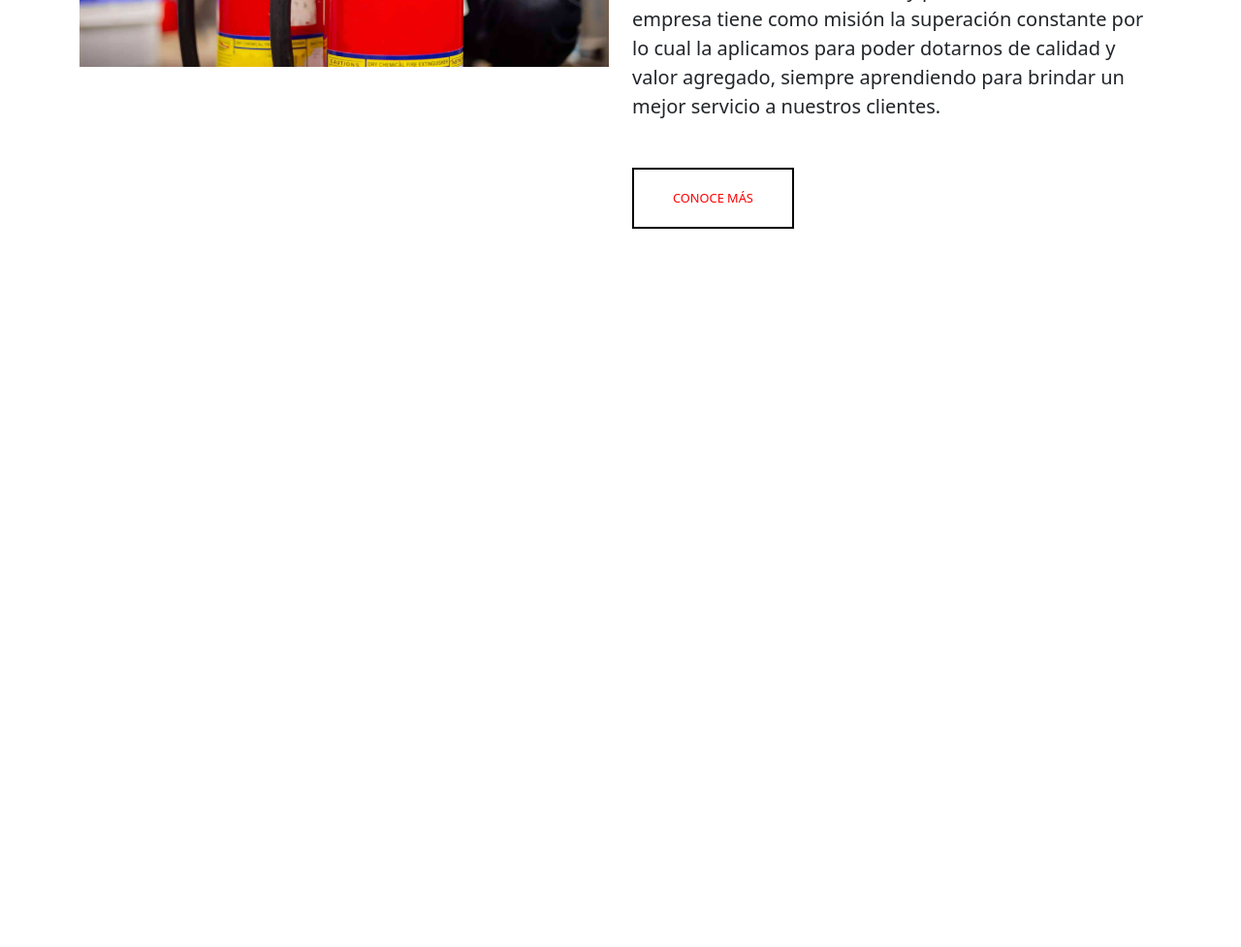
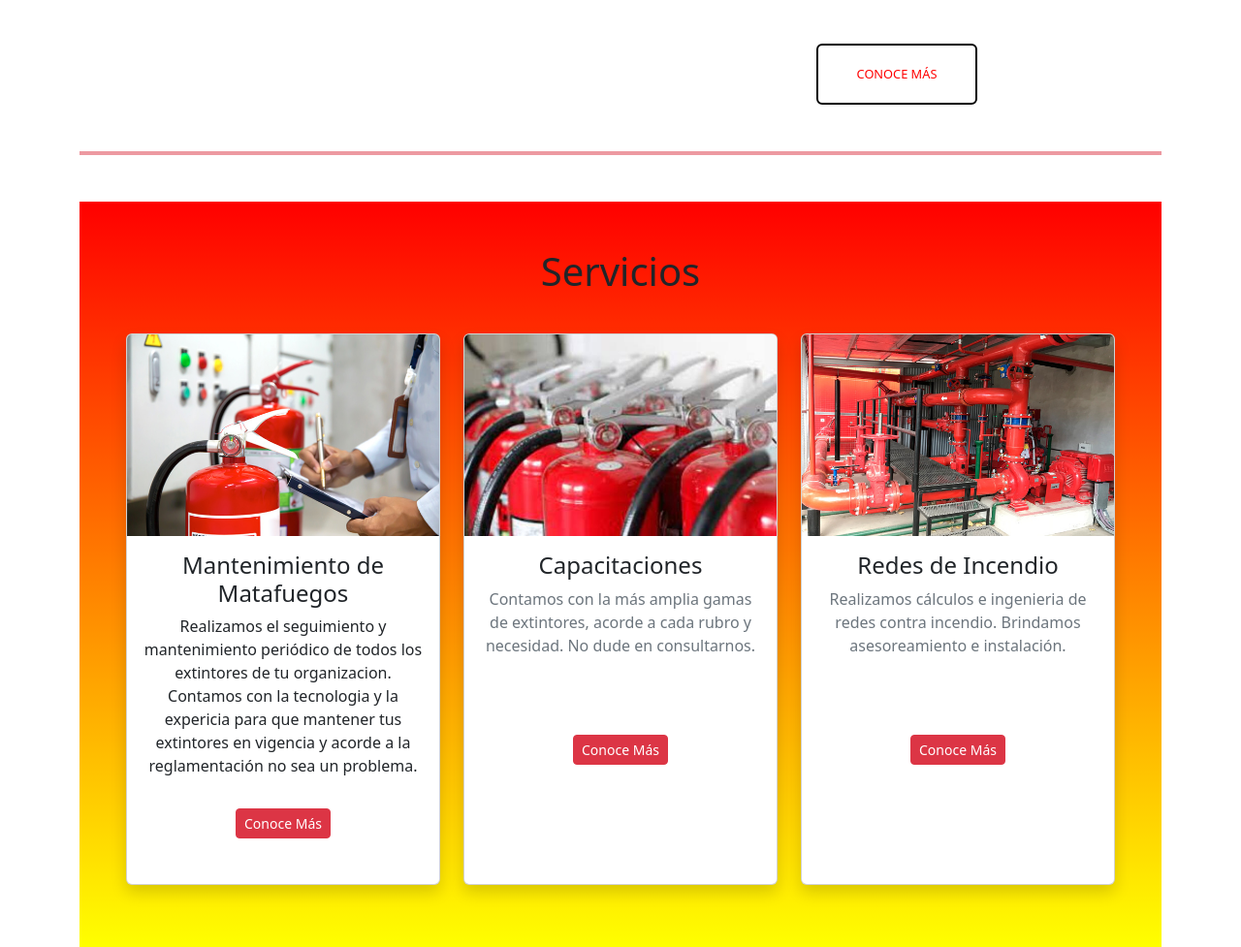
Before and after one commit to manzurl/entregaCoder, a plain HTML site: page indexbs.html in a window 1280 px wide. Shown: the part 708-1685 px from the top of the page at 97% size. Before the commit the page ends 944 px from the top, so only its background shows below. Drawn offline with nearby package versions, Linux system fonts and the light colour scheme.

Commit message:
Se termina pagina index echa con bs

```diff
--- a/Estilos/style.css
+++ b/Estilos/style.css
@@ -267,6 +267,13 @@ hr {
   padding-bottom: 4rem;
 }
 
+.card {
+  height: 569px !important;
+}
+.card p {
+  min-height: 120px;
+}
+
 @media (max-width: 1024px) {
   /*Ajustes comunes a todas las páginas*/
   header {
@@ -363,6 +370,12 @@ hr {
   .nav__link {
     font-size: 0.5rem;
   }
+  .card {
+    height: auto !important;
+  }
+  .card p {
+    min-height: auto;
+  }
 }
 
 /*estilos para pagina indexbs*/
@@ -374,7 +387,7 @@ hr {
   color: white !important;
 }
 .seccion1 {
-  padding-top: 18rem !important;
+  padding-top: 10rem !important;
 }
 .seccion1 h1 {
   color: red;
--- a/indexbs.html
+++ b/indexbs.html
@@ -4,13 +4,14 @@
     <meta charset="UTF-8" />
     <meta http-equiv="X-UA-Compatible" content="IE=edge" />
     <meta name="viewport" content="width=device-width, initial-scale=1.0" />
-    <link rel="stylesheet" href="Estilos/style.css" />
+
     <link
       href="https://cdn.jsdelivr.net/npm/bootstrap@5.2.3/dist/css/bootstrap.min.css"
       rel="stylesheet"
       integrity="sha384-rbsA2VBKQhggwzxH7pPCaAqO46MgnOM80zW1RWuH61DGLwZJEdK2Kadq2F9CUG65"
       crossorigin="anonymous"
     />
+    <link rel="stylesheet" href="Estilos/style.css" />
     <title>Extintores Cuyo</title>
   </head>
 
@@ -45,20 +46,20 @@
             >
               <ul class="navbar-nav mb-2 mb-lg-0">
                 <li class="nav-item">
-                  <a class="nav-link" href="#">Inicios</a>
+                  <a class="nav-link" href="index.html">Inicios</a>
                 </li>
                 <li class="nav-item">
-                  <a class="nav-link" href="#">Quienes Somos</a>
+                  <a class="nav-link" href="Paginas/quienesSomos.html">Quienes Somos</a>
                 </li>
                 <li class="nav-item">
-                  <a class="nav-link" aria-current="page" href="#">Servicios</a>
+                  <a class="nav-link" aria-current="page" href="Paginas/servicios.html">Servicios</a>
                 </li>
                 <li class="nav-item">
-                  <a class="nav-link" href="#">Contacto</a>
+                  <a class="nav-link" href="Paginas/contacto.html">Contacto</a>
                 </li>
 
                 <li class="nav-item">
-                  <a class="nav-link" href="#">Sucursales</a>
+                  <a class="nav-link" href="Paginas/sucursales.html">Sucursales</a>
                 </li>
               </ul>
             </div>
@@ -80,7 +81,7 @@
                   alt=""
                 />
               </div>
-              <div class="col-md-6">
+              <div class="col-md-6 text-center">
                 <p class="lead text-start">
                   Somos una empresa dedicada a la prevención contra incendios.
                   Contamos con más de 12 años de experiencia en redes de
@@ -96,10 +97,58 @@
                   dotarnos de calidad y valor agregado, siempre aprendiendo para
                   brindar un mejor servicio a nuestros clientes.
                 </p>
-                <button class="btnAnimado">Conoce más</button>
+                <button class="btn btnAnimado ">Conoce más</button>
               </div>
             </div>
           </div>
+        </section>
+        <hr class="border border-danger border-2 opacity-50 my-5">
+
+        <section class="containerServicios px-5">
+          <div class="text-center mt-5">
+            <h3 class="display-6 pt-5">Servicios</h3>
+            <div class="row mt-4">
+              <div class="col-sm-12 col-md-4 col-lg-4 py-3">
+                <div class="card shadow ">
+                  <img class="card-img-top img-fluid" src="Imagenenes/instalacion-y-mantenimiento-extintores-revista-love-talavera.jpg" alt="Mantenimiento extintores">
+                  <div class="card-body">
+                    <h4>Mantenimiento de Matafuegos</h4>
+                    <p>Realizamos el seguimiento y mantenimiento periódico de todos los
+                      extintores de tu organizacion. Contamos con la tecnologia y la
+                      expericia para que mantener tus extintores en vigencia y acorde
+                      a la reglamentación no sea un problema.</p>
+                      <a href="#" class="btn btn-sm btn-danger mt-3">Conoce Más</a>
+                  </div>
+                </div>
+              </div>
+              <div class="col-sm-12 col-md-4 col-lg-4 py-3">
+                <div class="card shadow ">
+                  <img class="card-img-top img-fluid" src="Imagenenes/images (1).jpeg" alt="Mantenimiento extintores">
+                  <div class="card-body">
+                    <h4>Capacitaciones</h4>
+                    <p class="text-muted">Contamos con la más amplia gamas de extintores, acorde a cada
+                      rubro y necesidad. No dude en consultarnos.</p>
+                      <a href="#" class="btn btn-sm btn-danger mt-3">Conoce Más</a>
+                  </div>
+                </div>
+              </div>
+              <div class="col-sm-12 col-md-4 col-lg-4 py-3">
+                <div class="card shadow ">
+                  <img class="card-img-top img-fluid" src="Imagenenes/foto-ifci.jpg" alt="Mantenimiento extintores">
+                  <div class="card-body">
+                    <h4>Redes de Incendio</h4>
+                    <p class="text-muted">Realizamos cálculos e ingenieria de redes contra incendio.
+                      Brindamos asesoreamiento e instalación.</p>
+                      <a href="#" class="btn btn-sm btn-danger mt-3">Conoce Más</a>
+                  </div>
+
+                </div>
+
+              </div>
+
+            </div>
+
+
         </section>
       </div>
     </main>
```
Also changed, not shown: 7 other files.
